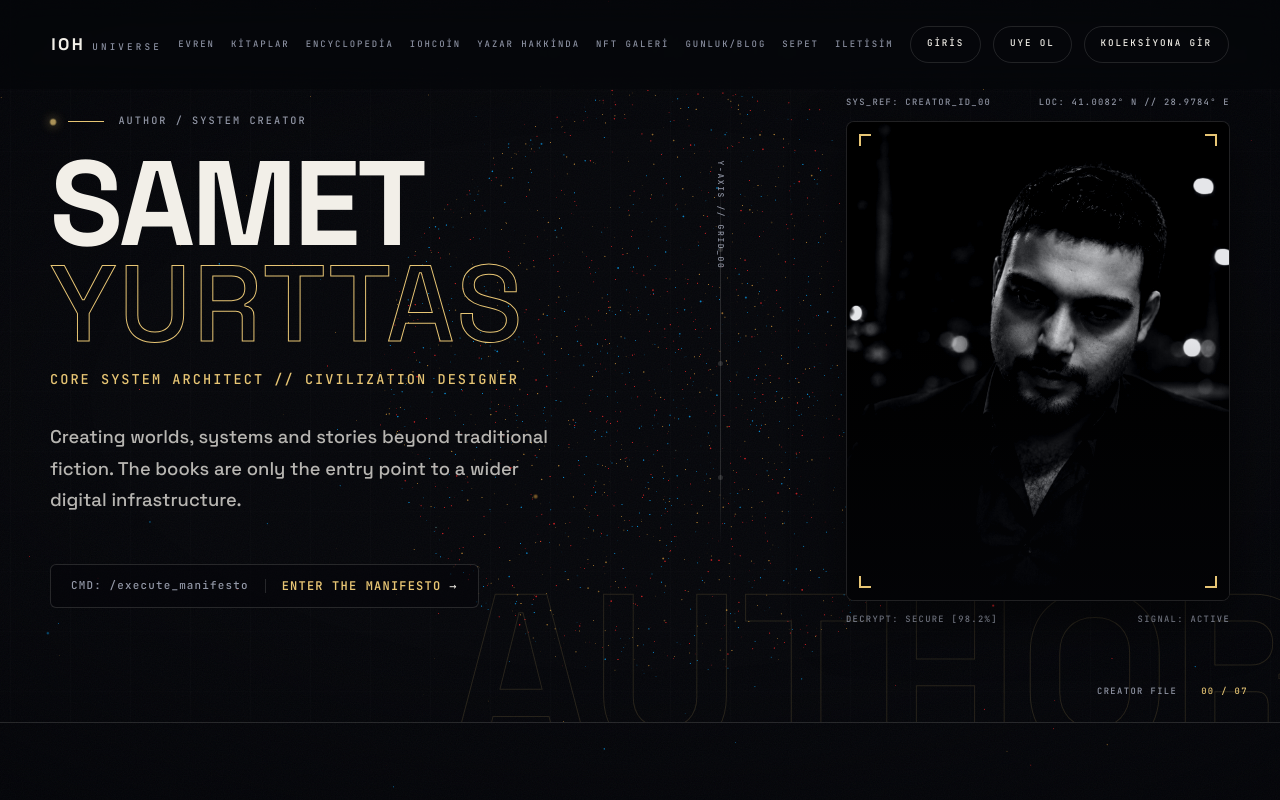
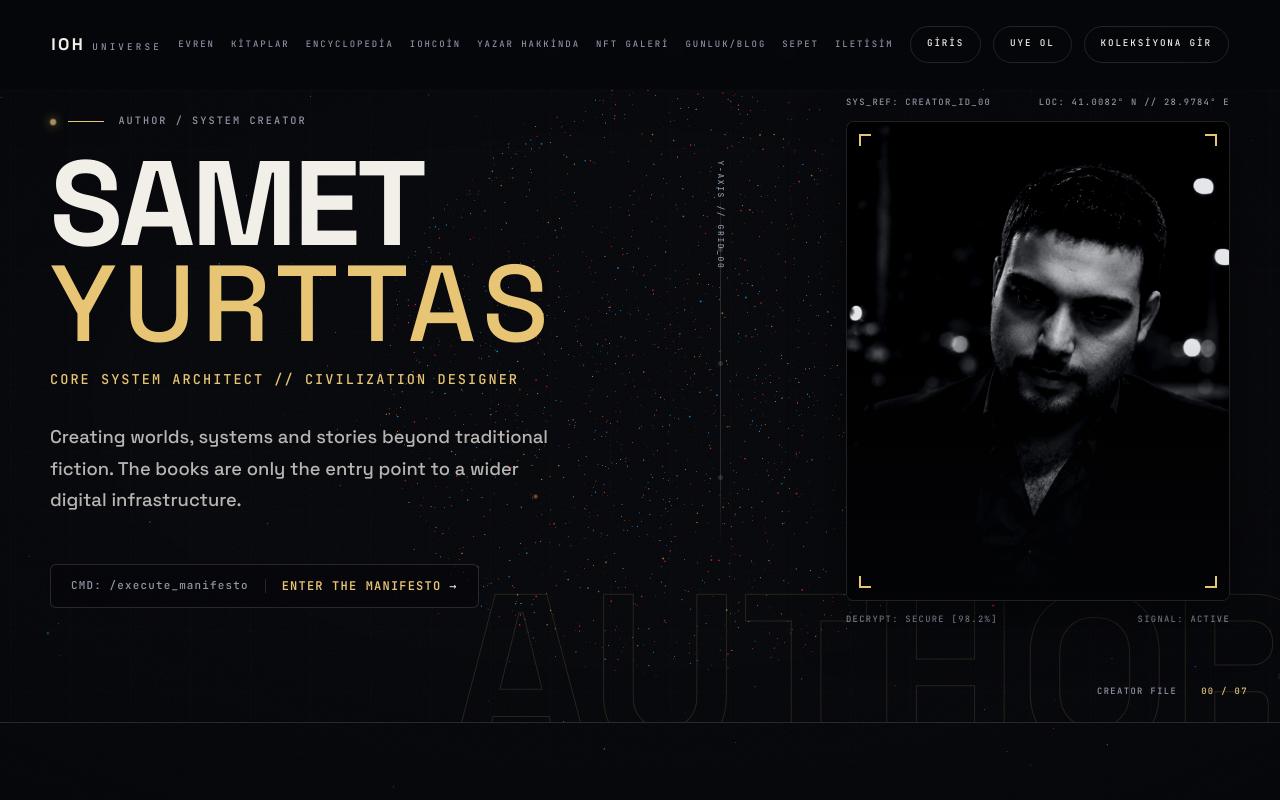
Before and after one commit to sametyurttas-cyber/iohbook, a Next.js app: page /author in a window 1280 px wide. Shown: the top 800 px of the page. Built offline with nearby package versions, Linux system fonts and the light colour scheme; no server answers.

Commit message:
design: update YURTTAS text to solid gold with light weight and wider tracking

```diff
--- a/src/features/author/author-manifesto.module.css
+++ b/src/features/author/author-manifesto.module.css
@@ -130,9 +130,8 @@
 .heroNameLast {
   font-size: 6.75rem;
   font-weight: 300;
-  color: transparent;
-  -webkit-text-stroke: 1px var(--author-gold);
-  letter-spacing: 0.02em;
+  color: var(--author-gold);
+  letter-spacing: 0.06em;
   margin-top: 0.2rem;
 }
 
```
